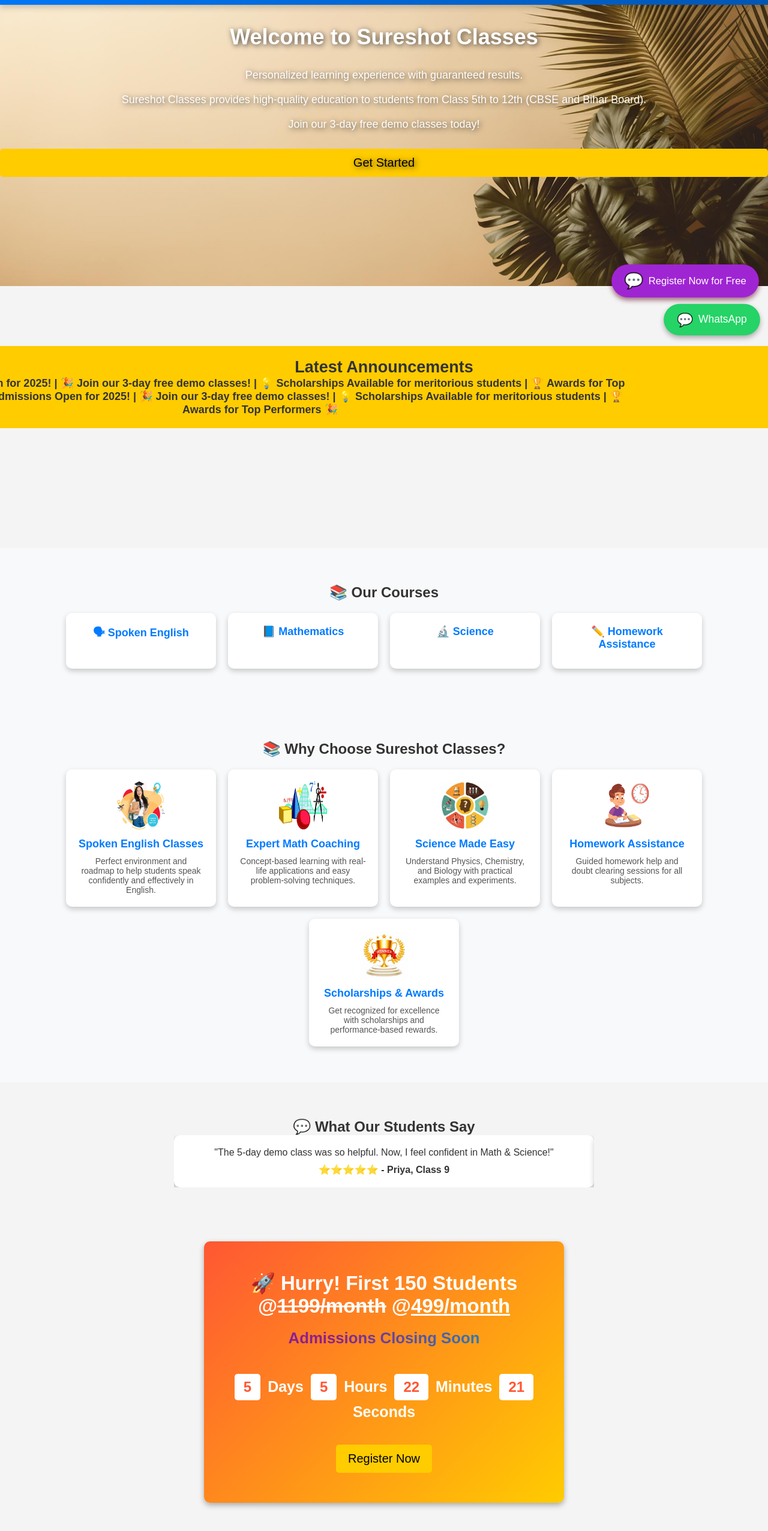
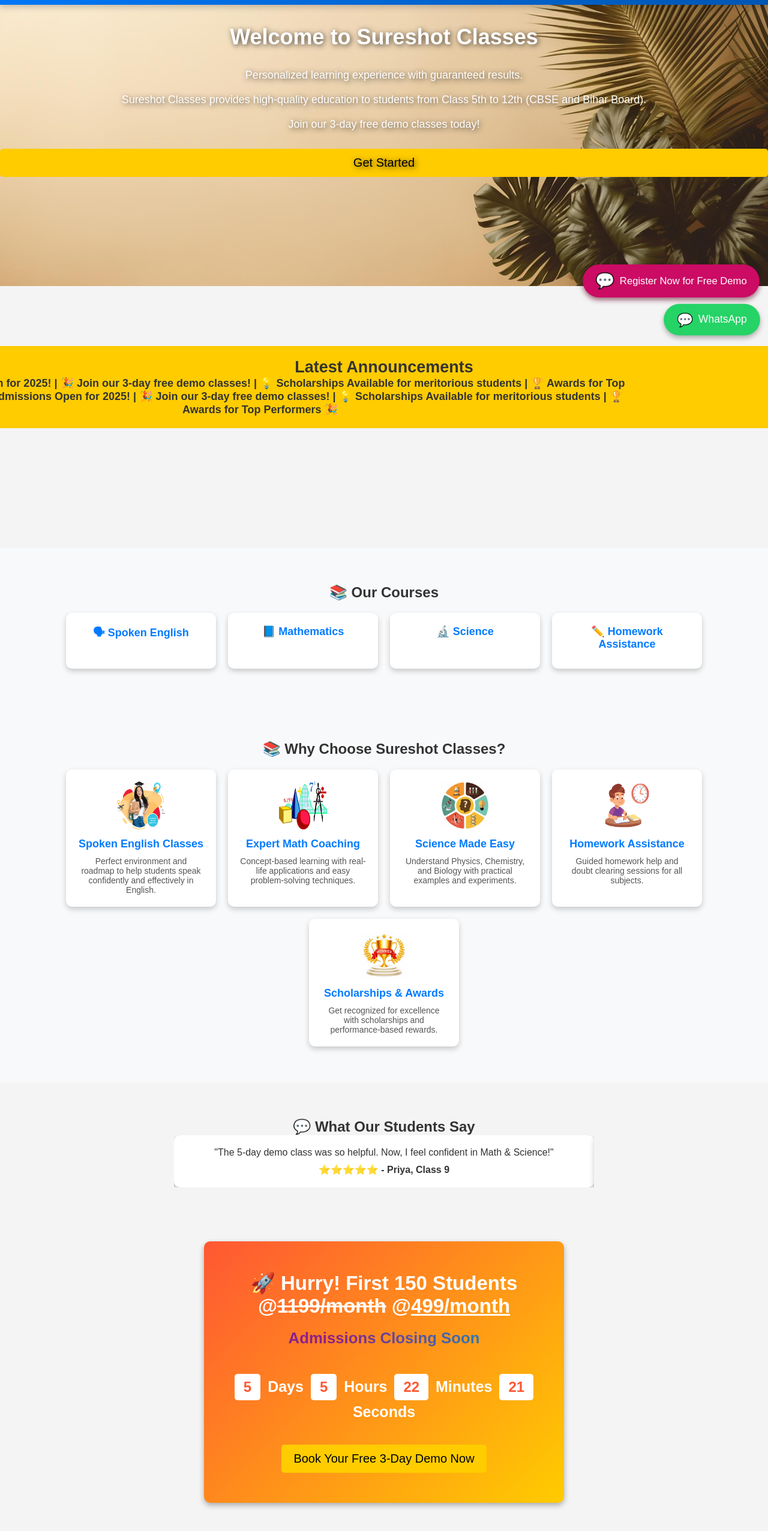
Before and after one commit to sureshotclasses/sureshotclasses.github.io, a plain HTML site: page index.html in a window 1280 px wide. Shown: the part 163-2716 px from the top of the page at 60% size. Drawn offline with Linux system fonts and the light colour scheme.

Commit message:
register now button color changed, Book Now

```diff
--- a/index.html
+++ b/index.html
@@ -156,7 +156,7 @@
             <span id="minutes">00</span> Minutes
             <span id="seconds">00</span> Seconds
         </div>
-        <a href="#registration_" class="cta-button">Register Now</a>
+        <a href="#registration_" class="cta-button">Book Your Free 3-Day Demo Now</a>
     </section>
 
     <!-- 🔹 Registration Form -->
@@ -268,7 +268,7 @@
 
     <!-- Floating  Button -->
     <a id="registerFloat" href="#registration_">
-        <span class="register-icon">💬</span> Register Now for Free
+        <span class="register-icon">💬</span> Register Now for Free Demo
     </a>
 
     <!-- Floating Whatsapp Button -->
--- a/styles.css
+++ b/styles.css
@@ -1,5 +1,5 @@
 /* 🔹 General Reset */
-/* v1.8 */
+/* v1.800 */
 
 :root {
     --primary-color: #007bff;
@@ -594,7 +594,7 @@ footer {
     bottom: 142px; /* Position above the Back to Top button */
     right: 20px;
     z-index: 99;
-    background-color: #9f25d3; /* WhatsApp green color */
+    background-color: #cb0b64; /* WhatsApp green color */
     color: white;
     cursor: pointer;
     padding: 12px 20px;
@@ -774,6 +774,7 @@ footer {
         padding-top: 20px;
     }
 
+
     .map-container {
         padding-bottom: 100%;
     }
```
